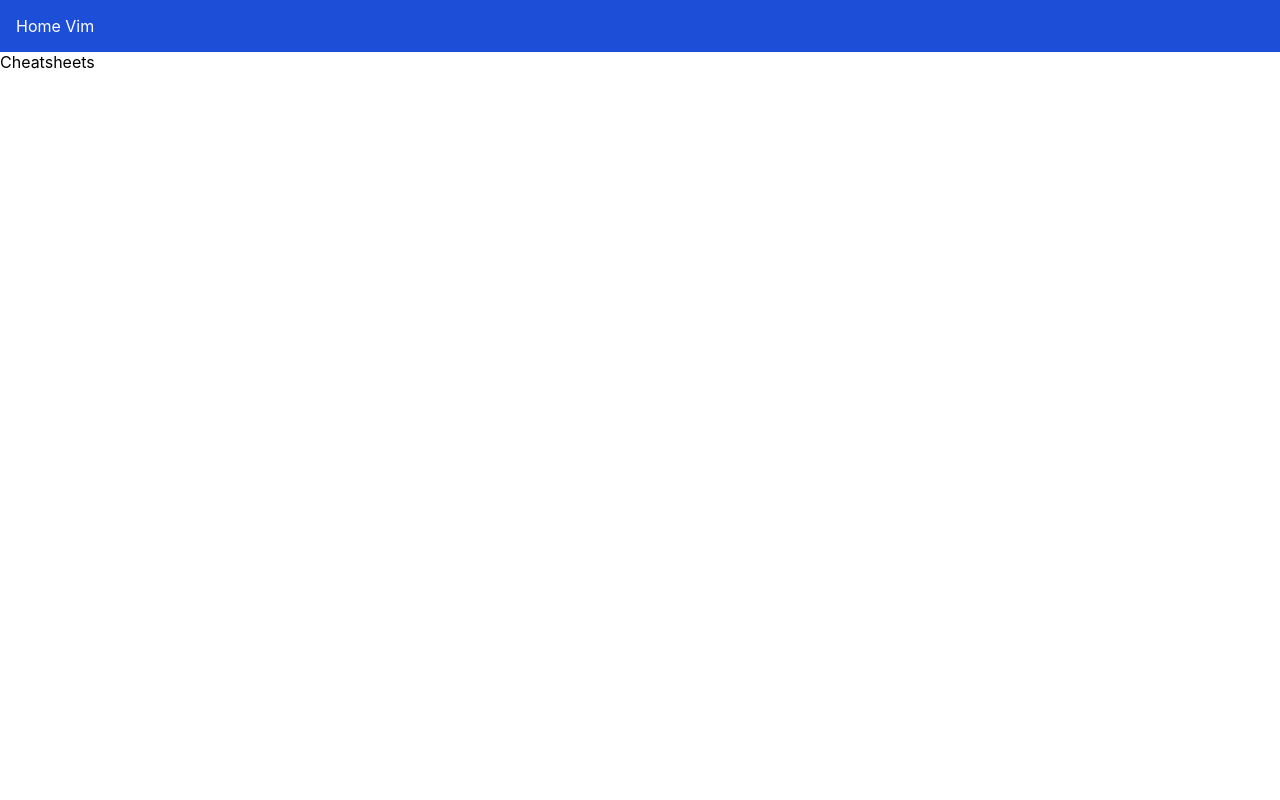
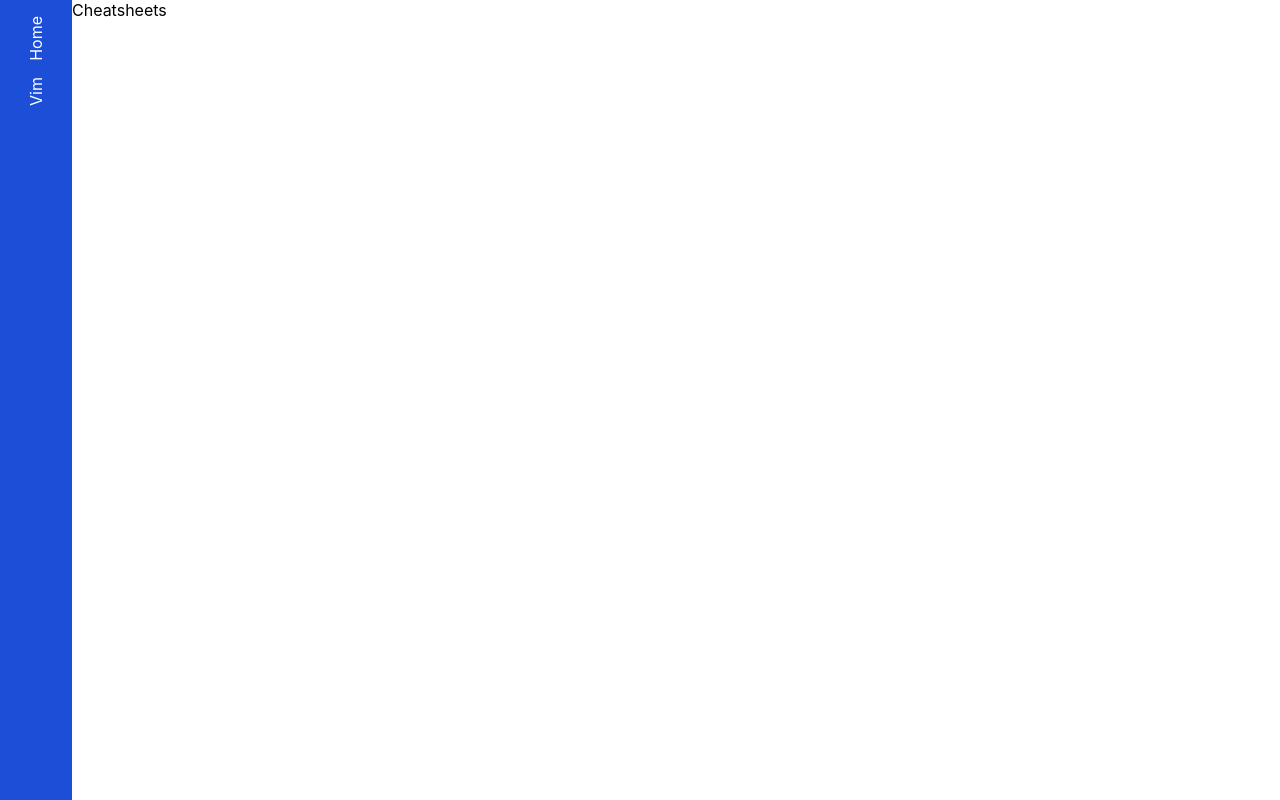
Before and after one commit to dpointeck/cheatsheets, a SvelteKit app: page / in a window 1280 px wide. Built offline with nearby package versions, Linux system fonts and the light colour scheme.

Commit message:
Add basic layout

```diff
--- a/src/app.css
+++ b/src/app.css
@@ -4,7 +4,7 @@ body {
 
 @media (prefers-color-scheme: dark) {
     body {
-        background-color: var(--bg-dark-primary);
+        background-color: var(--bg-primary-dark);
         color: #fff;
     }
 }
--- a/src/app.html
+++ b/src/app.html
@@ -7,6 +7,6 @@
 		%sveltekit.head%
 	</head>
 	<body data-sveltekit-preload-data="hover">
-		<div style="display: contents">%sveltekit.body%</div>
+		<div class="main" style="display: contents">%sveltekit.body%</div>
 	</body>
 </html>
--- a/src/lib/components/Header.svelte
+++ /dev/null
@@ -1,22 +0,0 @@
-<header>
-	<nav>
-		<a href="/">Home</a>
-		<a href="/vim">Vim</a>
-	</nav>
-</header>
-
-<style>
-	header {
-		background-color: #1d4ed8;
-		color: #fff;
-		padding: 1rem;
-	}
-
-	@media (prefers-color-scheme: dark) {
-		header {
-			background-color: #eab308;
-			color: #083344;
-			padding: 1rem;
-		}
-	}
-</style>
--- /dev/null
+++ b/src/lib/components/Sidebar.svelte
@@ -0,0 +1,40 @@
+<aside>
+	<nav>
+		<a href="/">Home</a>
+		<a href="/vim">Vim</a>
+	</nav>
+</aside>
+
+<style>
+	aside {
+		display: flex;
+		align-items: start;
+		justify-content: center;
+		background-color: #1d4ed8;
+		color: #fff;
+		padding: 1rem;
+	}
+
+	nav {
+		display: flex;
+		flex-direction: column;
+		gap: 16px;
+		justify-content: center;
+	}
+
+	a {
+		writing-mode: vertical-lr;
+		text-orientation: sideways;
+		transform: rotate(180deg);
+
+	}
+
+
+	@media (prefers-color-scheme: dark) {
+		aside {
+			background-color: #eab308;
+			color: #083344;
+			padding: 1rem;
+		}
+	}
+</style>
--- a/src/routes/+layout.svelte
+++ b/src/routes/+layout.svelte
@@ -1,9 +1,25 @@
 <script>
-    import "../variables.css";
-    import "../reset.css";
-    import "../app.css";
+	import '../variables.css';
+	import '../reset.css';
+	import '../app.css';
 
-    import Header from "$lib/components/Header.svelte";
+	import Sidebar from '$lib/components/Sidebar.svelte';
 </script>
-<Header />
-<slot />
+
+<div class="grid">
+	<Sidebar />
+	<slot />
+</div>
+
+<style>
+	:global(body) {
+		height: 100%;
+	}
+
+	.grid {
+		display: grid;
+		min-height: 100vh;
+
+        grid-template-columns: 72px 1fr 1fr 1fr;
+	}
+</style>
--- a/src/variables.css
+++ b/src/variables.css
@@ -1,3 +1,5 @@
 :root {
-    --bg-dark-primary: #020617;
+    --bg-primary-dark: #0E1525;
+
+    --accent-primary-dark: #E0D819;
 }
```
